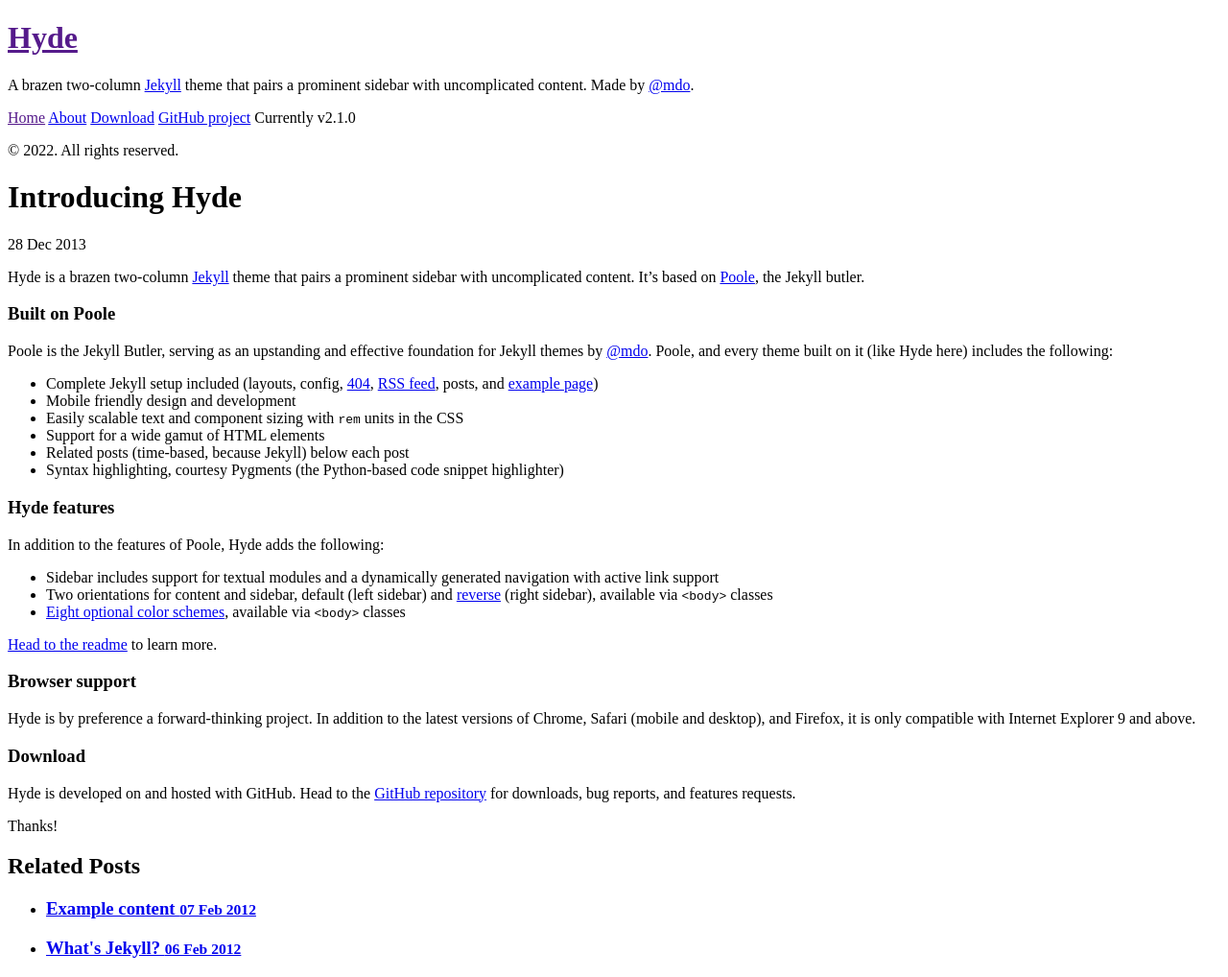
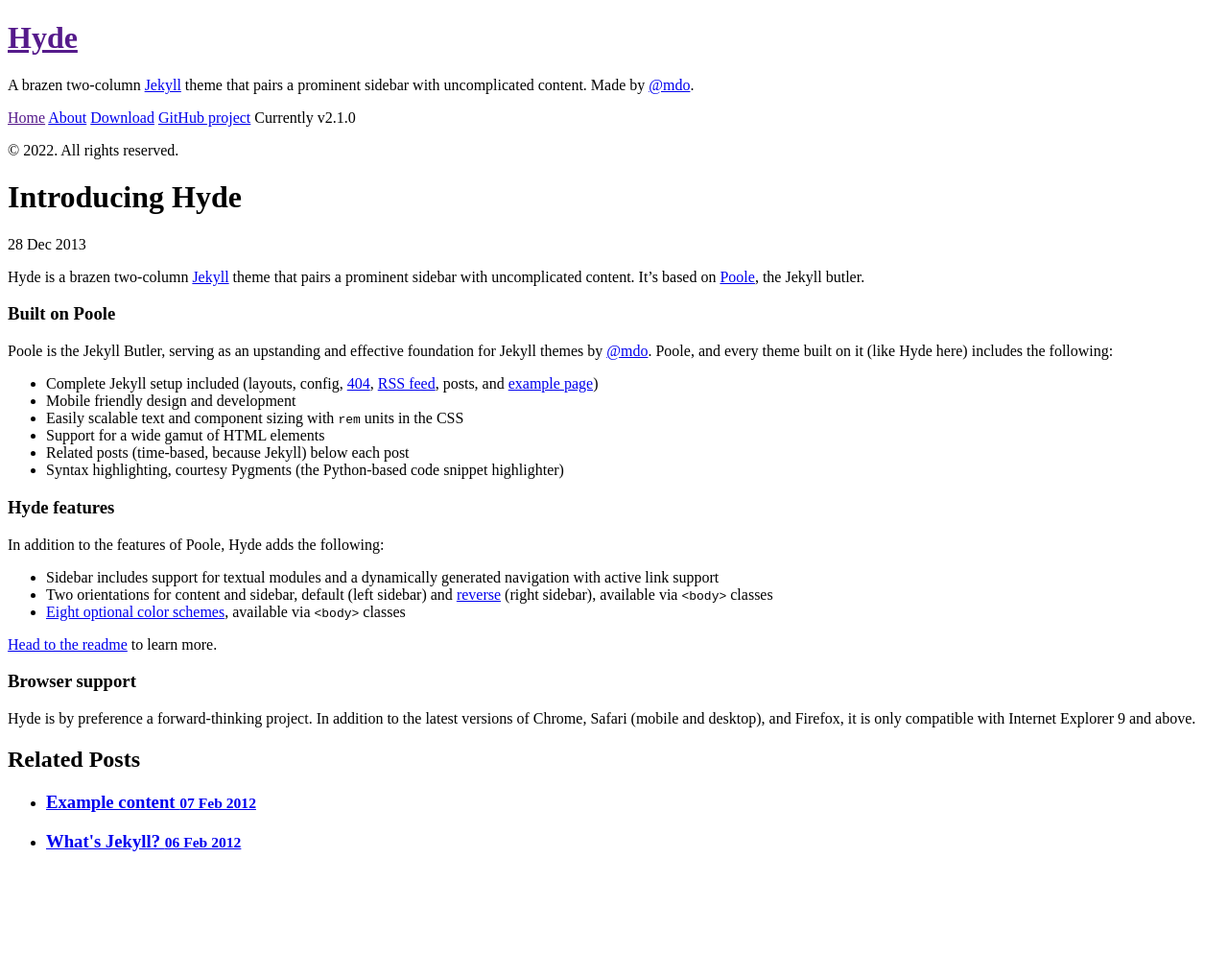
Before and after one commit to Birdust/Birdust.github.io, a Jekyll site: the page built from _posts/2013-12-28-introducing-hyde.md, in a window 1280 px wide. Shown: the whole page at 96% size. Built offline with Jekyll 4.4.1, drawn with Linux system fonts in a browser that asks for light colours; Markdown is read by kramdown in place of the engine named in the settings; after the commit the page ends 906 px from its top, so only the background shows below that.

Commit message:
name change

```diff
--- a/_posts/2013-12-28-introducing-hyde.md
+++ b/_posts/2013-12-28-introducing-hyde.md
@@ -29,9 +29,3 @@
 ### Browser support
 
 Hyde is by preference a forward-thinking project. In addition to the latest versions of Chrome, Safari (mobile and desktop), and Firefox, it is only compatible with Internet Explorer 9 and above.
-
-### Download
-
-Hyde is developed on and hosted with GitHub. Head to the <a href="https://github.com/poole/hyde">GitHub repository</a> for downloads, bug reports, and features requests.
-
-Thanks!
```
